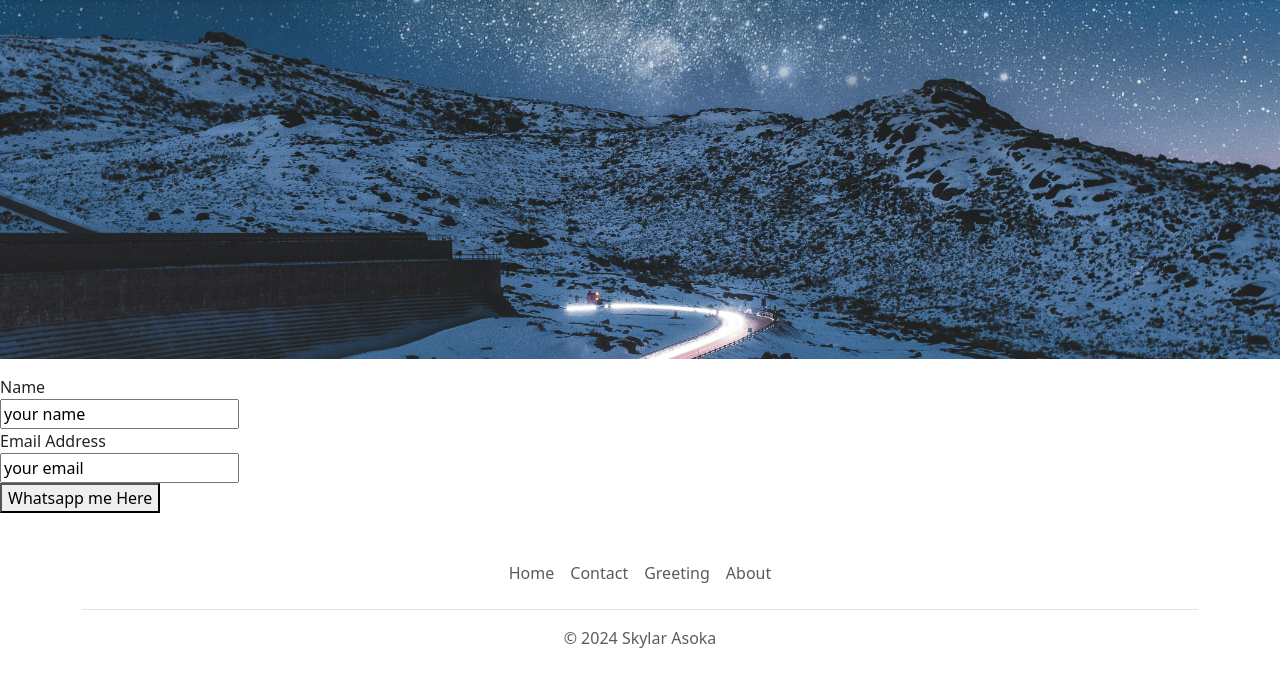
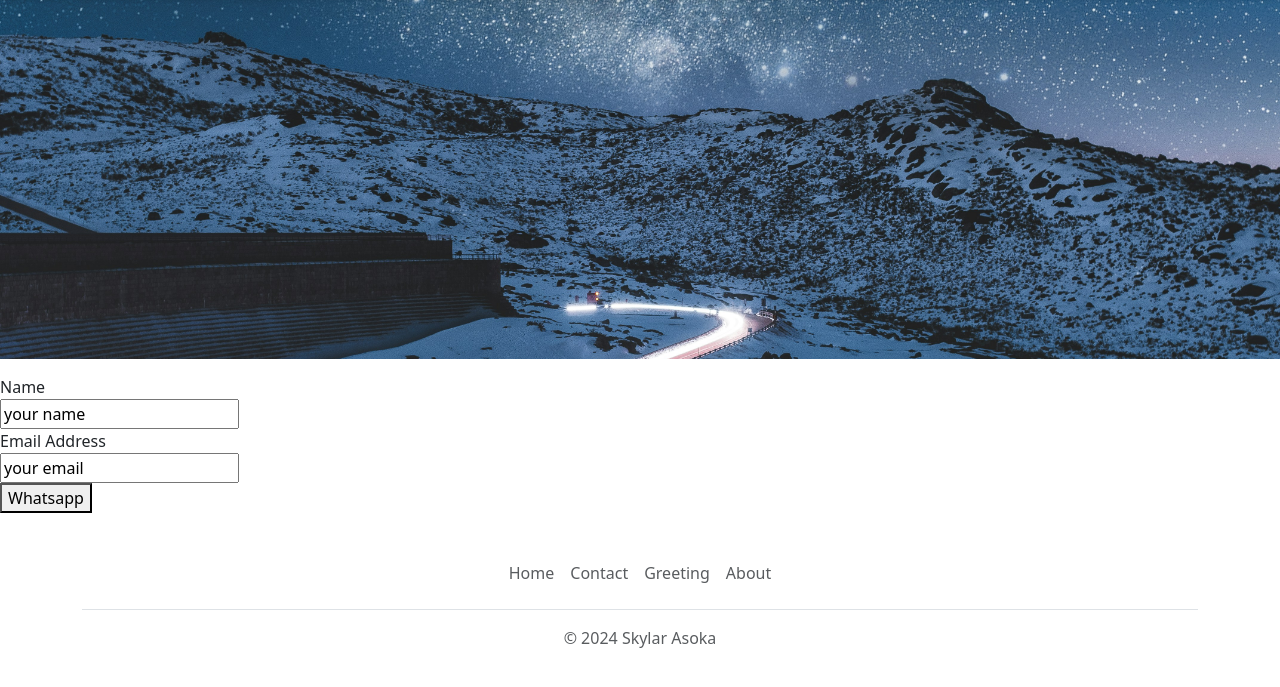
Before and after one commit to skylarasoka/journey, a Flask app: page /contact in a window 1280 px wide. Shown: the part 57-744 px from the top of the page. Run offline with Flask 3, Linux system fonts and the light colour scheme.

Commit message:
minor change

```diff
--- a/templates/contact.html
+++ b/templates/contact.html
@@ -13,6 +13,6 @@
 
 
 </form>
-<a type="submit" href="https://wa.me/60179844072?text=I'm%20interested%20in%20boat%20service%20to%20Redang%20Island"><button>Whatsapp me Here</button></a>
+<a type="submit" href="https://wa.me/60179844072?text=I'm%20interested%20in%20boat%20service%20to%20Redang%20Island"><button>Whatsapp</button></a>
 
 {% endblock %}}
```
